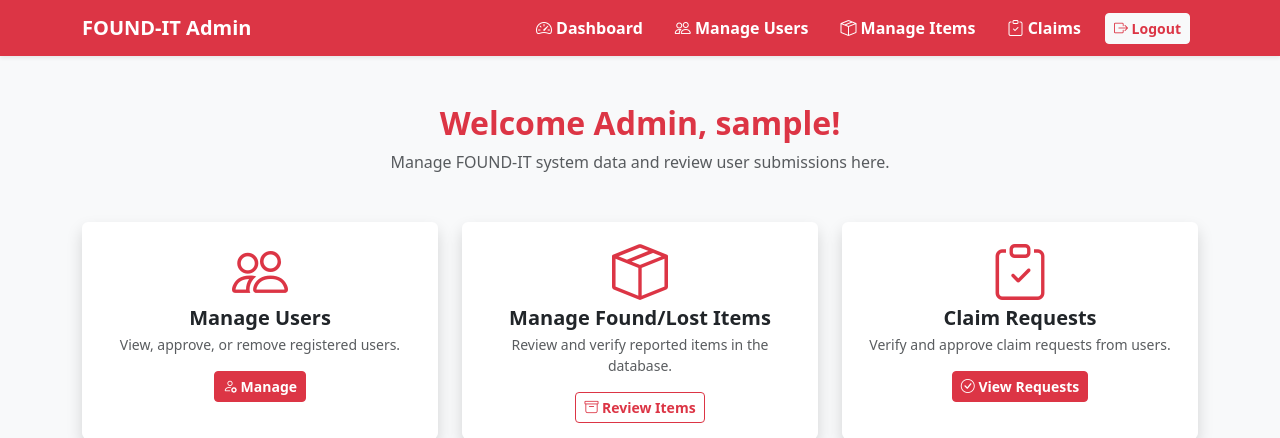
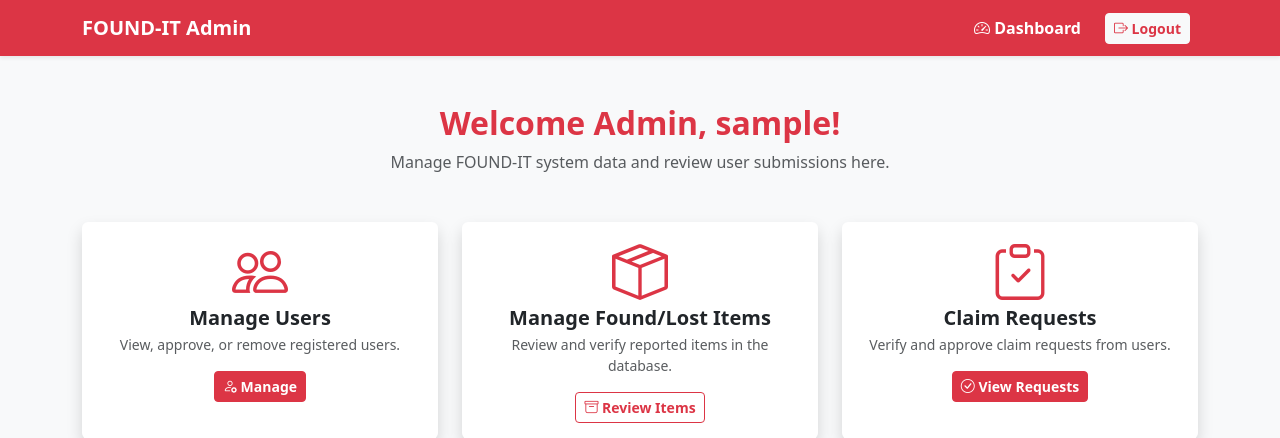
Before and after one commit to JROMEEEE/FOUND-IT-2025, a PHP site: page /dashboard/admin_dashboard.php in a window 1280 px wide. Shown: the top 438 px of the page. Run offline with PHP 8.4, Linux system fonts and the light colour scheme; the visitor is signed in with stand-in values (Sample User, id 1).

Commit message:
Minor Admin NavChanges

```diff
--- a/dashboard/admin_dashboard.php
+++ b/dashboard/admin_dashboard.php
@@ -50,21 +50,6 @@ if ($is_admin != 1) {
           <li class="nav-item mx-2">
             <a class="nav-link text-white fw-semibold" href="admin_dashboard.php">
               <i class="bi bi-speedometer2"></i> Dashboard
-            </a>
-          </li>
-          <li class="nav-item mx-2">
-            <a class="nav-link text-white fw-semibold" href="manage_users.php">
-              <i class="bi bi-people"></i> Manage Users
-            </a>
-          </li>
-          <li class="nav-item mx-2">
-            <a class="nav-link text-white fw-semibold" href="manage_items.php">
-              <i class="bi bi-box-seam"></i> Manage Items
-            </a>
-          </li>
-          <li class="nav-item mx-2">
-            <a class="nav-link text-white fw-semibold" href="claims.php">
-              <i class="bi bi-clipboard-check"></i> Claims
             </a>
           </li>
           <li class="nav-item mx-2">
```
Also changed, not shown: dashboard/admin_stats.php (+0 -10 lines).
